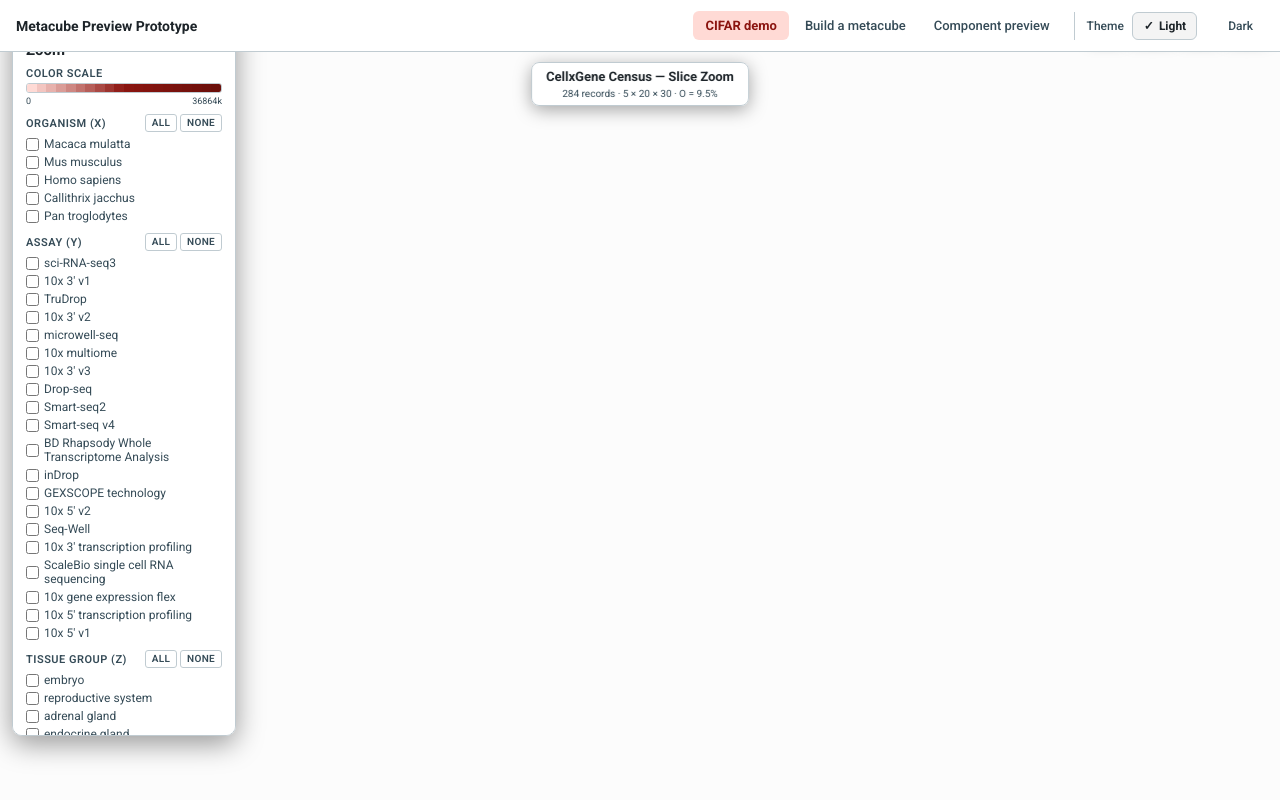
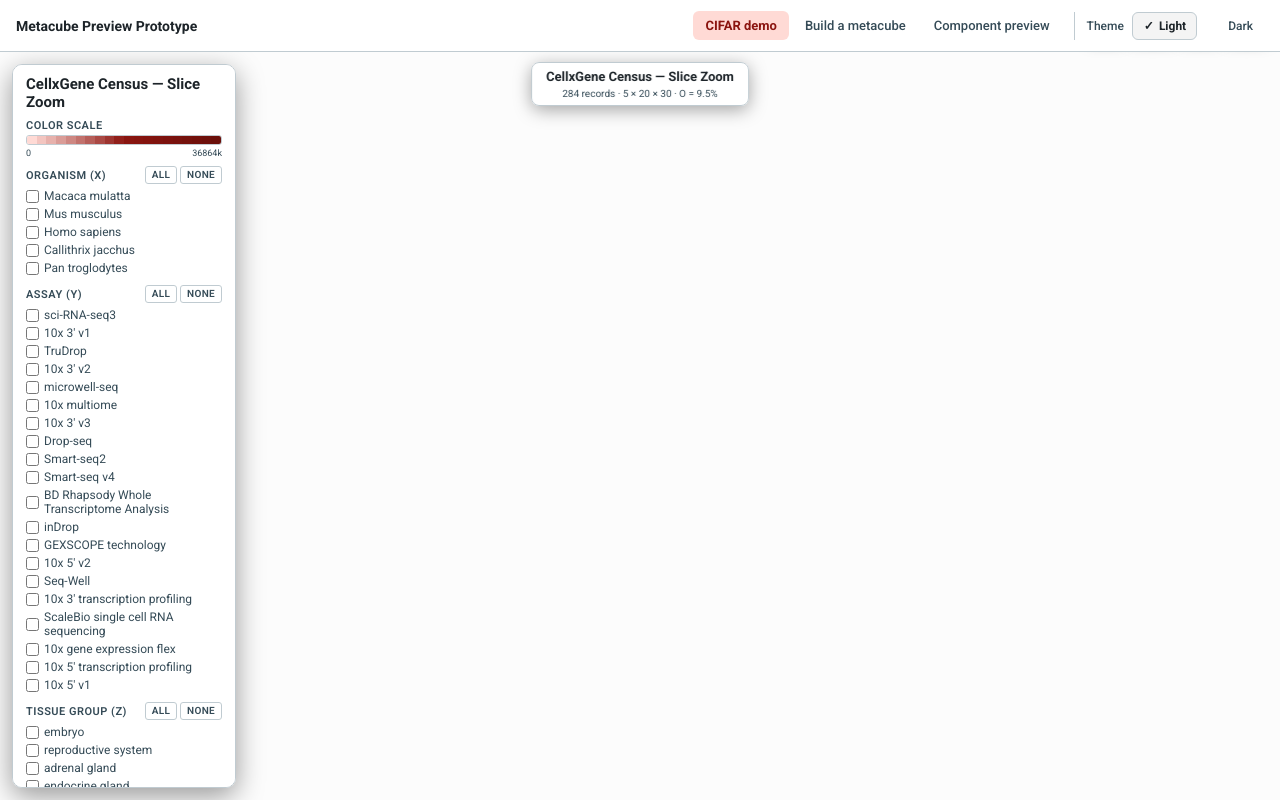
Before and after one commit to LibbyUX/metacube, a React (Vite) app: page / in a window 1280 px wide. Built offline with nearby package versions, Linux system fonts and the light colour scheme.

Commit message:
fix: position control panel below global navigation

```diff
--- a/src/components/ControlPanel.tsx
+++ b/src/components/ControlPanel.tsx
@@ -94,7 +94,7 @@
 }
 
 const panelStyle: React.CSSProperties = {
-  position: "fixed",
+  position: "absolute",
   top: 12, left: 12, width: 224,
   background: PANEL_BG,
   border: `1px solid ${PANEL_BORDER}`,
@@ -102,7 +102,7 @@
   padding: "10px 13px",
   fontSize: 13, color: TEXT_BODY,
   zIndex: 100,
-  maxHeight: "calc(100vh - 76px)",
+  maxHeight: "calc(100% - 24px)",
   overflowY: "auto",
   backdropFilter: "blur(12px)",
   boxShadow: "0 8px 28px rgba(0,0,0,0.4)",
```
